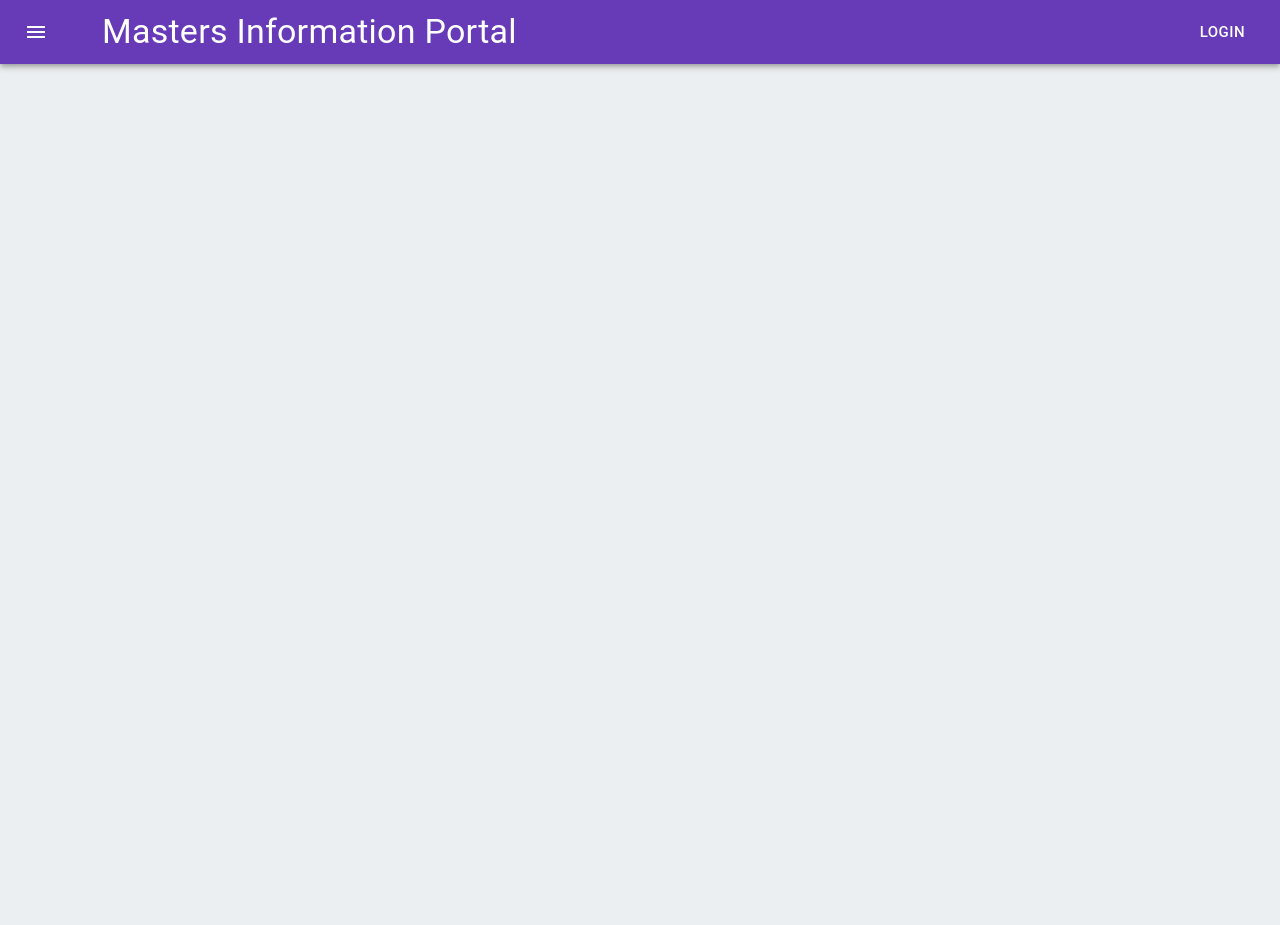
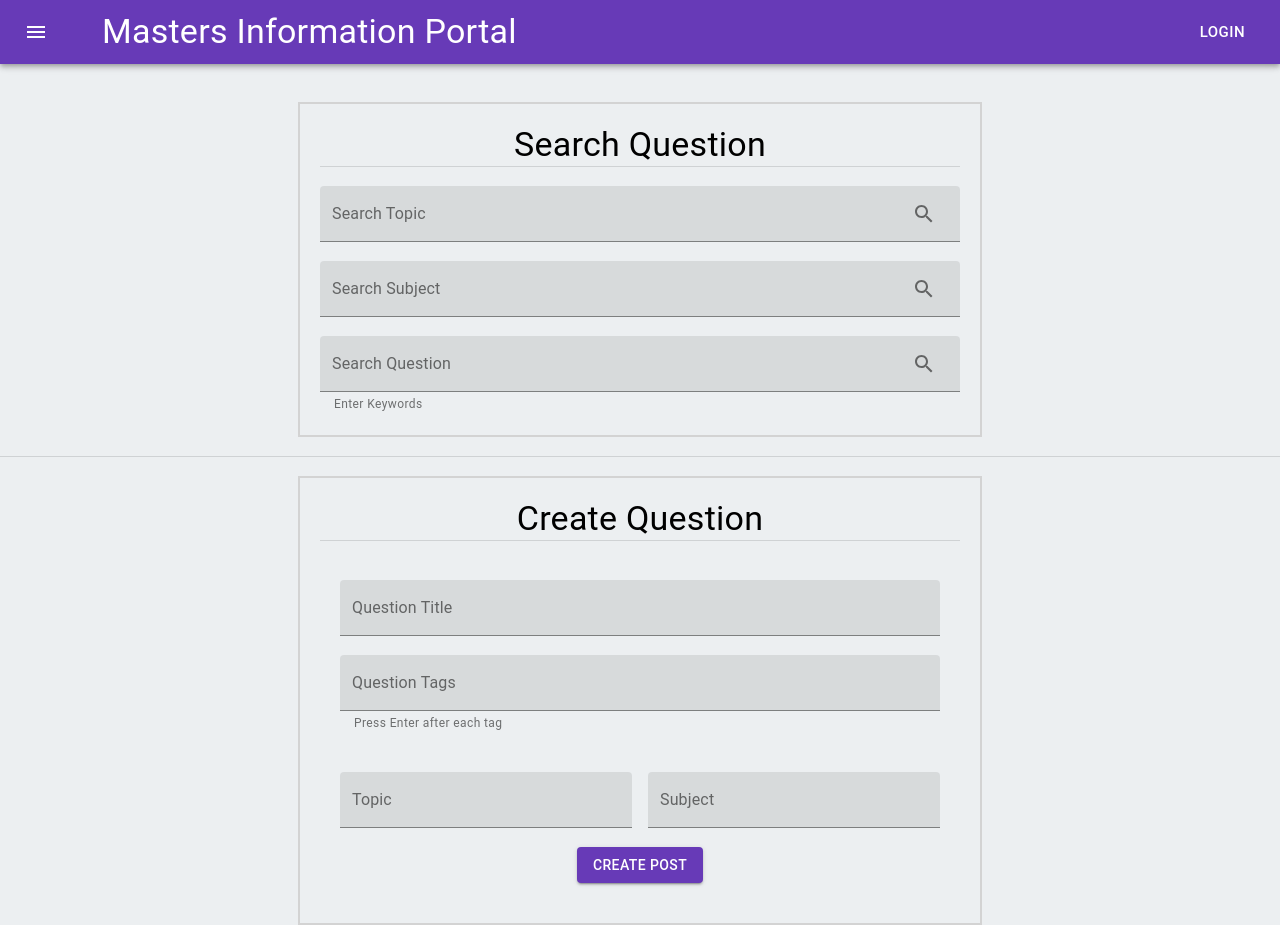
Before and after one commit to YatharthVyas/LOC2020, a React (Create React App) app in the folder webapp/: page /forum in a window 1280 px wide. Before the commit the page ends 800 px from the top, so only its background shows below. Built offline with nearby package versions, Linux system fonts and the light colour scheme.

Commit message:
Adding Forum Search page

```diff
--- /dev/null
+++ b/webapp/src/Components/forum.js
@@ -0,0 +1,158 @@
+import React from 'react';
+import TextField from '@material-ui/core/TextField';
+import SearchIcon from '@material-ui/icons/Search';
+import {Formik,Form} from 'formik';
+import Button from '@material-ui/core/Button';
+import Divider from '@material-ui/core/Divider';
+import Chip from '@material-ui/core/Chip';
+import InputAdornment from '@material-ui/core/InputAdornment';
+import IconButton from '@material-ui/core/IconButton';
+import Grid from '@material-ui/core/Grid';
+import Typography from '@material-ui/core/Typography';
+import Box from '@material-ui/core/Box';
+import { Redirect } from 'react-router-dom';
+import $ from 'jquery';
+function Forum() {
+	const handleSearch = (type) =>{
+ 		switch(type){
+ 			case 'searchTopic': console.log("topic");break;
+ 			case 'searchSubject': console.log("Subject");break;
+ 			case 'searchQuestion': console.log("Question");break;
+ 		}
+	}
+	return (
+		<React.Fragment>
+			<div align="center">
+				<Box style={{width:"50vw",border:"2px solid lightgrey",padding:20}}>
+					<Typography variant="h4"> Search Question </Typography>
+					<Divider/>
+					<br/>
+					<TextField
+						fullWidth
+						name="searchTopic"
+						label="Search Topic"
+						placeholder="Enter Topic name"
+						variant="filled"
+						InputProps={{
+				          endAdornment: (
+				            <InputAdornment position="end">
+				              <IconButton onClick={()=>handleSearch('searchTopic')}>
+				                <SearchIcon/>
+				                </IconButton>
+				            </InputAdornment>
+				          ),
+				        }}
+					/><br/><br/>
+					<TextField
+						fullWidth
+						name="searchSubject"
+						label="Search Subject"
+						placeholder="Enter Subject name"
+						variant="filled"
+						InputProps={{
+				          endAdornment: (
+				            <InputAdornment position="end">
+				              <IconButton onClick={()=>handleSearch('searchSubject')}>
+				                <SearchIcon/>
+				                </IconButton>
+				            </InputAdornment>
+				          ),
+				        }}
+					/><br/><br/>
+					<TextField
+						fullWidth
+						name="searchQuestion"
+						label="Search Question"
+						placeholder="Search by Question"
+						variant="filled"
+						helperText="Enter Keywords"
+						InputProps={{
+				          endAdornment: (
+				            <InputAdornment position="end">
+				              <IconButton onClick={()=>handleSearch('searchQuestion')}>
+				                <SearchIcon/>
+				                </IconButton>
+				            </InputAdornment>
+				          ),
+				        }}
+					/> <br/>
+				</Box>
+			<br/><Divider/><br/>
+			</div>
+			<div align="center">
+				<Box style={{width:"50vw",border:"2px solid lightgrey",padding:20}}>
+					<Typography variant="h4"> Create Question </Typography>
+					<Divider/>
+					<br/>
+					<Formik
+                		initialValues={{ question: '', topic: '' ,subject: '',tags:[],text: ''}}
+                		onSubmit={(values, { setSubmitting }) => {
+		                  setTimeout(() => {
+		                    setSubmitting(false);
+		                  }, 1000);
+		                  console.log(values)
+		                  try {
+		                    $.post('http://localhost:5000/forum', {
+		                      question: values.question,
+		                      topic: values.topic,
+		                      subject: values.subject,
+		                      tags: values.tags,
+		                    })
+		                      .done() //Add code here
+		                      .fail(e => console.log(e));
+		                  } catch (e) {
+		                    console.log(e);
+		                  }
+		                }}
+		              >
+		              {({
+		                  isSubmitting,
+		                  handleChange,
+		                  handleBlur,
+		                  setFieldValue,
+		                  values
+		                }) => (
+					<div align="center" style={{padding: 20}}>
+						<Form>
+						<TextField name="question" variant="filled" label="Question Title" fullWidth onBlur={handleBlur} onChange={handleChange}/><br/><br/>
+						<TextField helperText="Press Enter after each tag" name="text" value={values.text} variant="filled" onChange={handleChange} label="Question Tags" fullWidth onBlur={handleBlur}
+						onKeyPress={(event) => {
+				            if (event.key === 'Enter'){
+				            	event.preventDefault();
+				                setFieldValue('tags',[...values.tags,values.text]);
+				                setFieldValue('text','');
+				            }
+          				}}/><br/>
+          				{values.tags.map((item,index)=>(
+		    				<React.Fragment key={index}>
+				    				<Chip
+				    					key={index}
+				    					label={item}
+				    					color="primary"
+				    					style={{marginRight:10}}
+				    					onDelete={()=>{setFieldValue('tags',values.tags.filter(tag => tag!==item))}}
+				    				/>
+			    			</React.Fragment>
+	    				)
+		    		)}
+          				<br/><br/>
+						<Grid container spacing={2}>
+						<Grid item xs={6}>
+							<TextField name="topic" fullWidth variant="filled" label="Topic" onBlur={handleBlur} onChange={handleChange}/>
+						</Grid>
+						<Grid item xs={6}>
+							<TextField name="subject" fullWidth variant="filled" label="Subject" onBlur={handleBlur} onChange={handleChange}/>
+						</Grid>
+						</Grid><br/>
+						<Button type="submit" disabled={isSubmitting} variant="contained" color="primary"> Create Post </Button>
+						</Form>
+					</div> )}
+              </Formik>
+				</Box>
+			</div>
+
+		</React.Fragment>
+	);
+};
+
+export default Forum;
--- a/webapp/src/Components/navbar.js
+++ b/webapp/src/Components/navbar.js
@@ -116,7 +116,7 @@ function NavBar() {
             <NavLink className={classes.link} to='/profile'>
               <ListItem button>
                 <ListItemIcon>
-                  <AccountCircleIcon />
+                  <AccountCircleIcon/>
                 </ListItemIcon>
                 <Typography>Profile</Typography>
               </ListItem>
@@ -124,19 +124,19 @@ function NavBar() {
             <Divider />
           </React.Fragment>
         )}
-        <NavLink className={classes.link} to='/'>
+        <NavLink className={classes.link} to='/forum'>
           <ListItem button>
             <ListItemIcon>
-              <ForumIcon />
+              <ForumIcon/>
             </ListItemIcon>
             <Typography>Forum</Typography>
           </ListItem>
         </NavLink>
-        <Divider />
-        <NavLink className={classes.link} to='/'>
+        <Divider/>
+        <NavLink className={classes.link} to='/chat'>
           <ListItem button>
             <ListItemIcon>
-              <ChatIcon />
+              <ChatIcon/>
             </ListItemIcon>
             <Typography>Chat</Typography>
           </ListItem>
--- a/webapp/src/Components/router.js
+++ b/webapp/src/Components/router.js
@@ -2,6 +2,7 @@ import React from 'react';
 import { Route, BrowserRouter as Router, Switch } from 'react-router-dom';
 import { Provider } from './context';
 import Login from './login';
+import Forum from './forum';
 import NavBar from './navbar';
 import ChatApp from './chat';
 import Stream_RCV from './stream_rcv';
@@ -48,6 +49,7 @@ class RootRouter extends React.Component {
             <Route exact path='/RCV' component={Stream_RCV} />
             <Route exact path='/login' component={Login} />
             <Route exact path='/chat' component={ChatApp} />
+            <Route exact path='/forum' component={Forum} />
           </Switch>
         </Router>
       </Provider>
--- a/webapp/src/Components/stream_brd.js
+++ b/webapp/src/Components/stream_brd.js
@@ -1,8 +1,8 @@
 import React, { Component } from 'react';
 import Button from '@material-ui/core/Button';
 import Grid from '@material-ui/core/Grid';
+import TextField from '@material-ui/core/TextField';
 import Typography from '@material-ui/core/Typography';
-import TextField from '@material-ui/core/TextField';
 import SendIcon from '@material-ui/icons/Send';
 import Paper from '@material-ui/core/Paper';
 import List from '@material-ui/core/List';
```
